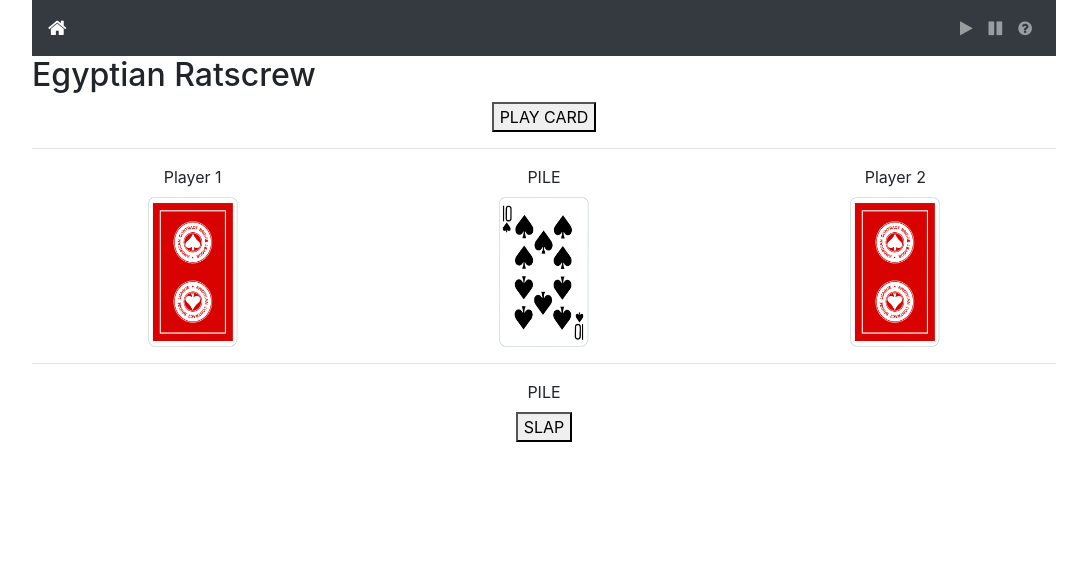
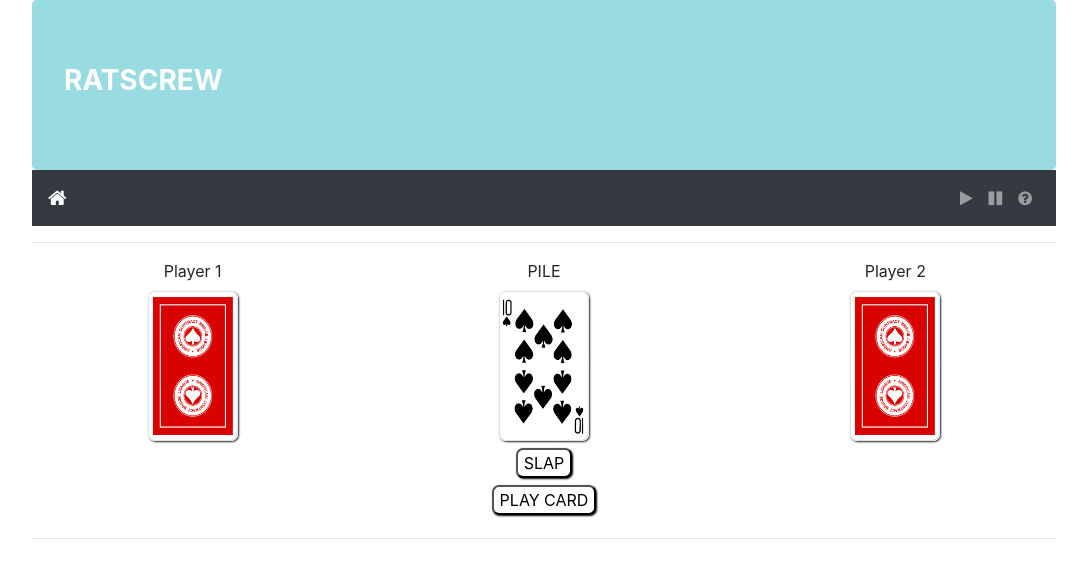
Before and after one commit to masonrich/Project_EgyptianRatscrew_Node, a PHP site: page / in a window 1280 px wide. Shown: the top 578 px of the page, without its empty margins (96-1183 px from the left). Run offline with PHP 8.4, Linux system fonts and the light colour scheme; some libraries are stand-ins or nearby versions.

Commit message:
minor style changes

```diff
--- a/index.html
+++ b/index.html
@@ -48,7 +48,10 @@ Date: October 14th, 2019
 <title>Egyptian Ratscrew</title>
 </head>
    <body>
-
+       <!-- Jumbo Tron -->
+       <div class="jumbotron">
+           <h3 id="chooseGameMode"><strong>RATSCREW</strong></h3>
+       </div>
 
        <nav class="navbar navbar-expand-md navbar-dark bg-dark">
 
@@ -78,8 +81,7 @@ Date: October 14th, 2019
                <div class="row">
 
                   <section id="topsection" class="col-sm-12 col-md-12 col-xs-12 col-lg-12 col-xl-12">
-                      <h2>Egyptian Ratscrew</h2>
-                      <button>PLAY CARD</button>
+
                       <hr>
 
                   </section>
@@ -110,6 +112,9 @@ Date: October 14th, 2019
                                 <div id="pile">
                                    <img src="images/10S.jpg" alt="middle pile of cards">
                                 </div>
+                              <button>SLAP</button>
+                              <button>PLAY CARD</button>
+
                            </fieldset>
                         </div>
                    </section>
@@ -130,33 +135,6 @@ Date: October 14th, 2019
                <!-- Radio Buttons breakfast, lunch, dinner -->
                <div class="row">
 
-                   <section id="leftsection" class="col-sm-12 col-md-4 col-xs-12 col-lg-4 col-xl-4">
-                       <div>
-                          <fieldset>
-
-                           </fieldset>
-                        </div>
-                   </section>
-
-                   <!-- Middle of Middle Section -->
-                   <section id="middlesection" class="col-sm-12 col-md-4 col-xs-12 col-lg-4 col-xl-4">
-                       <div>
-                          <fieldset>
-                             <label for="carbohydrates">PILE</label>
-                                <button>SLAP</button>
-                           </fieldset>
-                        </div>
-                   </section>
-
-                   <!-- Right side -->
-                   <section id="rightsection" class="col-sm-12 col-md-4 col-xs-12 col-lg-4 col-xl-4">
-                       <div>
-                          <fieldset>
-
-                           </fieldset>
-                        </div>
-                   </section>
-
 
                </div>
 
--- a/styles/game.css
+++ b/styles/game.css
@@ -19,8 +19,17 @@ body {
 
 button {
     justify-content: center;
-    display: flex;
-    margin: 0 auto;
+    display: block;
+    margin: 7px auto;
+    background-color: white;
+    color: black;
+    border-radius: 7px;
+    box-shadow: 1px 1px 2px;
+    cursor: grab;
+}
+
+button:hover{
+    background-color: rgb(245,245,245);
 }
 
 img {
@@ -30,9 +39,22 @@ img {
     margin-right: auto;
     display: block;
     cursor: grab;
+    border-radius: 7px;
+    box-shadow: 1px 1px 2px;
 }
 
 #pile {
     height: 100%;
     width: 100%;
 }
+
+h2{
+    text-align: center;
+}
+
+.jumbotron {
+    background-image: url(../images/egyptian.png);
+    background-size: auto;
+    margin: 0;
+    color: white;
+}
```
Also changed, not shown: images/egyptian.png (added).
